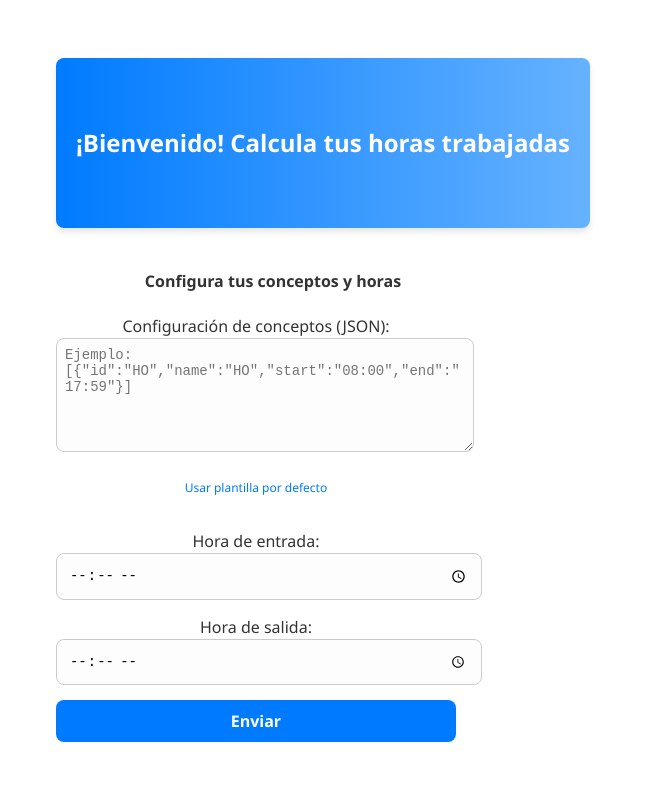
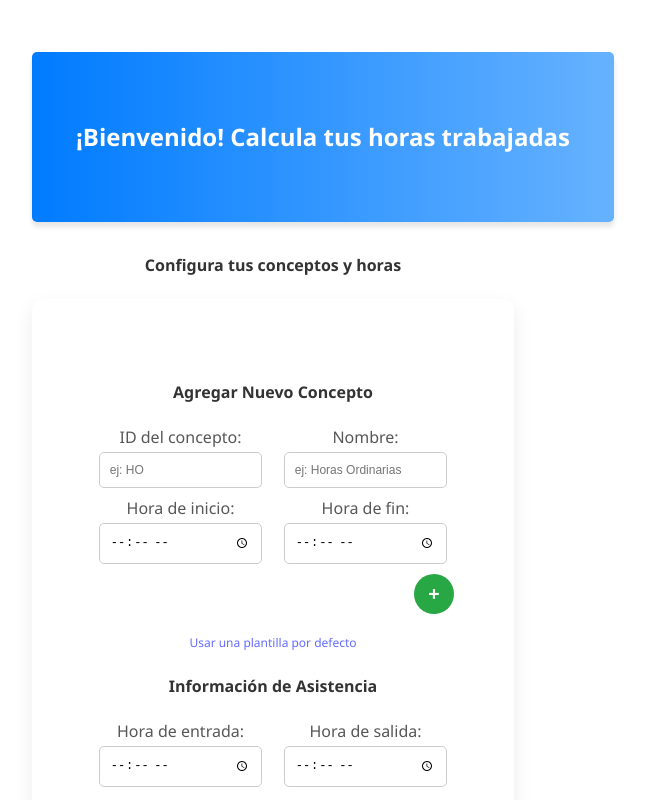
Before and after one commit to andresmunozl/horastrabajadas, a React (Vite) app: page / in a window 1280 px wide. Shown: the top 800 px of the page, without its empty margins (327-972 px from the left). Built offline with nearby package versions, Linux system fonts and the light colour scheme.

Commit message:
concepts component added, form concepts created, styles for new changes added, react-paginate installed

```diff
--- a/package.json
+++ b/package.json
@@ -14,6 +14,7 @@
     "react": "^19.1.1",
     "react-apexcharts": "^1.7.0",
     "react-dom": "^19.1.1",
+    "react-paginate": "^8.3.0",
     "react-toastify": "^11.0.5"
   },
   "devDependencies": {
--- a/src/App.css
+++ b/src/App.css
@@ -5,6 +5,7 @@
   text-align: center;
 }
 
+/* generales */
 body {
   font-family: 'Segoe UI', Tahoma, sans-serif;
   background: #ffffff;
@@ -14,46 +15,37 @@ body {
 }
 
 .container {
-  max-width: 500px;
-  margin: 60px auto;
+  max-width: 600px;
   background: #fff;
-  padding: 30px;
+  padding: 60px;
   border-radius: 12px;
   box-shadow: 0 8px 20px rgba(0, 0, 0, 0.08);
-}
-
-h1 {
-  text-align: center;
-  margin-bottom: 20px;
-  font-size: 1.8rem;
-  color: #575757;
+  margin-bottom: 1em;
 }
 
 .form {
   display: flex;
   flex-direction: column;
-  gap: 20px;
 }
 
 .form-group label {
-  font-weight: 600;
-  margin-bottom: 6px;
+  font-weight: 100;
+  margin-bottom: 3px;
   display: block;
   color: #575757;
 }
 
-textarea, input[type="time"] {
-  width: 100%;
-  padding: 12px;
-  font-size: 14px;
-  border-radius: 8px;
+input[type="time"], input[type="text"]{
+  width: 80%;
+  padding: 10px;
+  font-size: 12px;
+  border-radius: 5px;
   border: 1px solid #ccc;
-  background: #fdfdfd;
   transition: all 0.3s ease;
   color-scheme: light;
 }
 
-textarea:focus, input[type="time"]:focus {
+input[type="time"]:focus, input[type="text"]:focus {
   border-color: #007bff;
   outline: none;
   box-shadow: 0 0 8px rgba(0, 123, 255, 0.2);
@@ -64,7 +56,7 @@ button {
   color: #fff;
   padding: 14px;
   border: none;
-  border-radius: 8px;
+  border-radius: 5px;
   font-size: 16px;
   font-weight: 600;
   cursor: pointer;
@@ -72,7 +64,7 @@ button {
 }
 
 button:hover {
-  background-color: #004cff;
+  background-color: #66b2ff;
   transform: scale(1.05);
 }
 
@@ -82,7 +74,6 @@ button:disabled {
 }
 
 a {
-  color: #007bff;
   font-size: 12px;
   text-decoration: none;
 }
@@ -109,3 +100,65 @@ a:hover {
     flex-direction: column;
   }
 }
+
+/* conceptos */
+.concept-card {
+  border: 1px solid #ccc;
+  padding: 20px;
+  margin-bottom: 15px;
+  border-radius: 8px;
+  box-shadow: 0 4px 12px rgba(0, 0, 0, 0.05);
+  background: #fff;
+}
+
+.concept-grid {
+  display: grid;
+  grid-template-columns: 1fr 1fr;
+  gap: 1em;
+  margin-bottom: 15px;
+}
+
+.btn-danger {
+  background-color: #dc3545;
+  color: #fff;
+  border: none;
+  padding: 12px;
+  border-radius: 5px;
+  font-size: 14px;
+  font-weight: 600;
+  cursor: pointer;
+  transition: background 0.3s ease, transform 0.2s;
+}
+
+.btn-danger:hover {
+  background-color: #e4606d;
+  transform: scale(1.02);
+}
+
+/* paginacion */
+.pagination {
+  display: flex;
+  list-style: none;
+  gap: 8px;
+  justify-content: center;
+  margin-top: 20px;
+  padding: 0;
+}
+
+.pagination li {
+  border: 1px solid #8c8c8c;
+  border-radius: 5px;
+  padding: 6px 12px;
+  cursor: pointer;
+  color: #8c8c8c;
+  font-size: 14px;
+}
+
+.pagination li:hover {
+  background-color: #f1f1f1;
+}
+
+.pagination .active {
+  background-color: #fff;
+  color: white;
+}
--- a/src/App.jsx
+++ b/src/App.jsx
@@ -2,15 +2,23 @@ import { useState, useEffect } from 'react';
 import { ToastContainer, toast } from 'react-toastify';
 import Welcome from './components/welcome';
 import Results from './components/results';
+import ConceptsList from './components/concepts';
 import './App.css';
 
 
 function App() {
 
   const [formData, setFormData] = useState({
-    concepts: '',
     attendanceIn: '',
     attendanceOut: ''
+  });
+
+  const [concepts, setConcepts] = useState([]);
+  const [newConcept, setNewConcept] = useState({
+    id: '',
+    name: '',
+    start: '',
+    end: ''
   });
 
   const [errors, setErrors] = useState({});
@@ -29,20 +37,55 @@ function App() {
     });
   };
 
+  const handleNewConceptChange = (e) => {
+    setNewConcept({
+      ...newConcept,
+      [e.target.name]: e.target.value
+    });
+  };
+
+  const handleAddConcept = (e) => {
+    e.preventDefault();
+
+    if (!newConcept.id.trim() || !newConcept.name.trim() || !newConcept.start || !newConcept.end) {
+      toast.error('Todos los campos del concepto son obligatorios');
+      return;
+    }
+
+    if (concepts.some(concept => concept.id === newConcept.id)) {
+      toast.error('Ya existe un concepto con ese ID');
+      return;
+    }
+
+    setConcepts([...concepts, { ...newConcept }]);
+    setNewConcept({
+      id: '',
+      name: '',
+      start: '',
+      end: ''
+    });
+
+    toast.success('Concepto agregado correctamente');
+  };
+
   const validate = () => {
     const newErrors = {};
-    if (!formData.concepts.trim()) newErrors.concepts = 'El concepto es obligatorio';
+    if (concepts.length === 0) newErrors.concepts = 'Debe agregar al menos un concepto';
     if (!formData.attendanceIn) newErrors.attendanceIn = 'La hora de entrada es obligatoria';
     if (!formData.attendanceOut) newErrors.attendanceOut = 'La hora de salida es obligatoria';
     return newErrors;
   };
 
-  const conceptsTemplate = `[{"id":"HO","name":"HO","start":"08:00","end":"17:59"},{"id":"HED","name":"HED","start":"18:00","end":"20:59"},{"id":"HEN","name":"HEN","start":"21:00","end":"05:59"}]`;
+  // Plantilla por defecto
+  const defaultConcepts = [
+    { "id": "HO", "name": "HO", "start": "08:00", "end": "17:59" },
+    { "id": "HED", "name": "HED", "start": "18:00", "end": "20:59" },
+    { "id": "HEN", "name": "HEN", "start": "21:00", "end": "05:59" }
+  ];
+
   const handleLoadTemplate = () => {
-    setFormData({
-      ...formData,
-      concepts: conceptsTemplate
-    });
+    setConcepts(defaultConcepts);
+    toast.success('Plantilla por defecto cargada');
   };
 
   const handleSubmit = async (e) => {
@@ -50,11 +93,7 @@ function App() {
 
     if (!isFormValid()) return;
 
-    const parsedConcepts = parseConcepts(formData.concepts);
-    if (!parsedConcepts) return;
-
-    const payload = buildPayload(parsedConcepts);
-
+    const payload = buildPayload();
     await submitForm(payload);
   };
 
@@ -64,29 +103,12 @@ function App() {
       setErrors(validationErrors);
       return false;
     }
+    setErrors({});
     return true;
   };
 
-  const parseConcepts = (conceptsString) => {
-    const cleanedString = conceptsString.replace(/[\t\r\n]+/g, '').trim();
-
-    try {
-      const parsed = JSON.parse(cleanedString);
-      if (!Array.isArray(parsed)) {
-        throw new Error('El campo "concepts" debe ser un array de objetos');
-      }
-      return parsed;
-    } catch (error) {
-      setErrors((prev) => ({
-        ...prev,
-        concepts: 'El campo "Configuración de conceptos" debe ser un JSON válido (ej. [{...}, {...}])'
-      }));
-      return null;
-    }
-  };
-
-  const buildPayload = (parsedConcepts) => ({
-    concepts: parsedConcepts,
+  const buildPayload = () => ({
+    concepts: concepts,
     attendanceIn: formData.attendanceIn,
     attendanceOut: formData.attendanceOut
   });
@@ -116,12 +138,11 @@ function App() {
 
     } catch (error) {
       console.error('Error:', error);
-      alert('Hubo un error al enviar los datos');
+      toast.error('Hubo un error al enviar los datos');
     } finally {
       setLoading(false);
     }
   };
-
 
   return (
     <div style={{ padding: '20px' }}>
@@ -138,42 +159,93 @@ function App() {
               display: 'flex',
               justifyContent: 'center',
               alignItems: 'center',
-              marginBottom: '20px',
-              borderRadius: '8px',
-              boxShadow: '0 4px 6px rgba(0,0,0,0.1)',
+              marginBottom: '10px',
+              borderRadius: '5px',
+              boxShadow: '0 5px 5px rgba(0,0,0,0.1)',
               padding: '10px',
             }}
           >
             <h2>¡Bienvenido! Calcula tus horas trabajadas</h2>
           </div>
 
+          <div className="responsive-container">
+            <div>
+              <h4>Configura tus conceptos y horas</h4>
 
+              <div className="container" style={{ maxWidth: '500px' }}>
+                <h4>Agregar Nuevo Concepto</h4>
+                <form onSubmit={handleAddConcept} className="form">
+                  <div style={{ display: 'grid', gridTemplateColumns: '1fr 1fr', gap: '0.5em' }}>
+                    <div className="form-group">
+                      <label>ID del concepto:</label>
+                      <input
+                        type="text"
+                        name="id"
+                        value={newConcept.id}
+                        onChange={handleNewConceptChange}
+                        placeholder="ej: HO"
+                      />
+                    </div>
 
+                    <div className="form-group">
+                      <label>Nombre:</label>
+                      <input
+                        type="text"
+                        name="name"
+                        value={newConcept.name}
+                        onChange={handleNewConceptChange}
+                        placeholder="ej: Horas Ordinarias"
+                      />
+                    </div>
 
-          <div className="responsive-container">
-            <div style={{ flex: 1 }}>
-              <h4>Configura tus conceptos y horas</h4>
-              <form onSubmit={handleSubmit} style={{ display: 'flex', flexDirection: 'column', gap: '15px', maxWidth: '400px' }}>
+                    <div className="form-group">
+                      <label>Hora de inicio:</label>
+                      <input
+                        type="time"
+                        name="start"
+                        value={newConcept.start}
+                        onChange={handleNewConceptChange}
+                      />
+                    </div>
 
-                <div>
-                  <label>Configuración de conceptos (JSON):</label>
-                  <textarea
-                    name="concepts"
-                    value={formData.concepts}
-                    onChange={handleChange}
-                    rows="6"
-                    placeholder='Ejemplo: [{"id":"HO","name":"HO","start":"08:00","end":"17:59"}]'
-                    style={{ width: '100%', padding: '8px' }}
+                    <div className="form-group">
+                      <label>Hora de fin:</label>
+                      <input
+                        type="time"
+                        name="end"
+                        value={newConcept.end}
+                        onChange={handleNewConceptChange}
                       />
-                  {errors.concepts && <p style={{ color: 'red', fontSize: '14px' }}>{errors.concepts}</p>}
-                  <p>
+                    </div>
+                  </div>
+
+                  <div style={{ textAlign: 'right', marginTop: '10px' }}>
+                    <button
+                      type="submit"
+                      style={{
+                        width: '40px',
+                        height: '40px',
+                        padding: '0',
+                        borderRadius: '50%',
+                        backgroundColor: '#28a745',
+                        fontSize: '20px'
+                      }}
+                      title="Agregar concepto"
+                    >
+                      +
+                    </button>
+                  </div>
+                </form>
+
+                <p style={{ marginTop: '15px', textAlign: 'center' }}>
                   <a href="#" onClick={(e) => { e.preventDefault(); handleLoadTemplate(); }}>
-                      Usar plantilla por defecto
+                    Usar una plantilla por defecto
                   </a>
                 </p>
-                </div>
-
-                <div>
+                <h4>Información de Asistencia</h4>
+                <form onSubmit={handleSubmit} className="form">
+                  <div style={{ display: 'grid', gridTemplateColumns: '1fr 1fr', gap: '0.5em' }}>
+                    <div className="form-group">
                       <label>Hora de entrada:</label>
                       <input
                         type="time"
@@ -181,10 +253,10 @@ function App() {
                         value={formData.attendanceIn}
                         onChange={handleChange}
                       />
-                  {errors.attendanceIn && <p style={{ color: 'red', fontSize: '14px' }}>{errors.attendanceIn}</p>}
+                      {errors.attendanceIn && <p className="error">{errors.attendanceIn}</p>}
                     </div>
 
-                <div>
+                    <div className="form-group">
                       <label>Hora de salida:</label>
                       <input
                         type="time"
@@ -192,23 +264,26 @@ function App() {
                         value={formData.attendanceOut}
                         onChange={handleChange}
                       />
-                  {errors.attendanceOut && <p style={{ color: 'red', fontSize: '14px' }}>{errors.attendanceOut}</p>}
+                      {errors.attendanceOut && <p className="error">{errors.attendanceOut}</p>}
+                    </div>
                   </div>
 
-                <button
-                  type="submit"
-                  disabled={loading}
-                  style={{ padding: '10px', backgroundColor: '#007bff', color: '#fff', border: 'none', cursor: 'pointer' }}
-                >
+                  <button type="submit" disabled={loading} style={{ marginTop: '15px' }}>
                     {loading ? 'Enviando...' : 'Enviar'}
                   </button>
                 </form>
               </div>
+              <div className="container" style={{ maxWidth: '500px' }}>
+                <ConceptsList concepts={concepts} setConcepts={setConcepts} />
+              </div>
+
+
+              {errors.concepts && <p className="error" style={{ textAlign: 'center', margin: '10px 0' }}>{errors.concepts}</p>}
+            </div>
 
             <div>
-              {Object.keys(rawData).length > 0 &&
-                (
-                  <div style={{ flex: 2 }}>
+              {Object.keys(rawData).length > 0 && (
+                <div>
                   <Results rawData={rawData} />
                 </div>
               )}
--- /dev/null
+++ b/src/components/concepts.jsx
@@ -0,0 +1,110 @@
+import { useState } from 'react';
+import ReactPaginate from 'react-paginate';
+import { toast } from 'react-toastify';
+
+function ConceptsList({ concepts, setConcepts }) {
+  const [currentPage, setCurrentPage] = useState(0);
+  const itemsPerPage = 2;
+
+  const handleEditConcept = (index, field, value) => {
+    const updatedConcepts = concepts.map((concept, i) => {
+      if (i === index) {
+        return { ...concept, [field]: value };
+      }
+      return concept;
+    });
+    setConcepts(updatedConcepts);
+  };
+
+  const handleRemoveConcept = (indexToRemove) => {
+    setConcepts(concepts.filter((_, index) => index !== indexToRemove));
+    toast.info('Concepto eliminado');
+  };
+
+  if (concepts.length === 0) {
+    return null;
+  }
+
+  // Calcular los elementos a mostrar en la página actual
+  const offset = currentPage * itemsPerPage;
+  const currentItems = concepts.slice(offset, offset + itemsPerPage);
+  const pageCount = Math.ceil(concepts.length / itemsPerPage);
+
+  const handlePageClick = ({ selected }) => {
+    setCurrentPage(selected);
+  };
+
+  return (
+    <div>
+      <h4>Conceptos Configurados ({concepts.length})</h4>
+      <div>
+        {currentItems.map((concept, index) => (
+          <div key={offset + index} className="concept-card">
+            <form className="form">
+              <div className="concept-grid">
+                <div className="form-group">
+                  <label>Identificador:</label>
+                  <input
+                    type="text"
+                    value={concept.id}
+                    onChange={(e) => handleEditConcept(offset + index, 'id', e.target.value)}
+                  />
+                </div>
+
+                <div className="form-group">
+                  <label>Nombre:</label>
+                  <input
+                    type="text"
+                    value={concept.name}
+                    onChange={(e) => handleEditConcept(offset + index, 'name', e.target.value)}
+                  />
+                </div>
+
+                <div className="form-group">
+                  <label>Inicio:</label>
+                  <input
+                    type="time"
+                    value={concept.start}
+                    onChange={(e) => handleEditConcept(offset + index, 'start', e.target.value)}
+                  />
+                </div>
+
+                <div className="form-group">
+                  <label>Fin:</label>
+                  <input
+                    type="time"
+                    value={concept.end}
+                    onChange={(e) => handleEditConcept(offset + index, 'end', e.target.value)}
+                  />
+                </div>
+              </div>
+
+              <button
+                type="button"
+                onClick={() => handleRemoveConcept(offset + index)}
+                className="btn-danger"
+              >
+                Eliminar
+              </button>
+            </form>
+          </div>
+        ))}
+      </div>
+
+      {/* Paginación */}
+      <ReactPaginate
+        previousLabel={'Anterior'}
+        nextLabel={'Siguiente'}
+        breakLabel={'...'}
+        pageCount={pageCount}
+        onPageChange={handlePageClick}
+        containerClassName={'pagination'}
+        activeClassName={'active'}
+        pageRangeDisplayed={2}
+        marginPagesDisplayed={1}
+      />
+    </div>
+  );
+}
+
+export default ConceptsList;
```
Also changed, not shown: 1 other file (tests, documents, lock files or other folders). Lines whose indentation alone changed are shown as unchanged.
